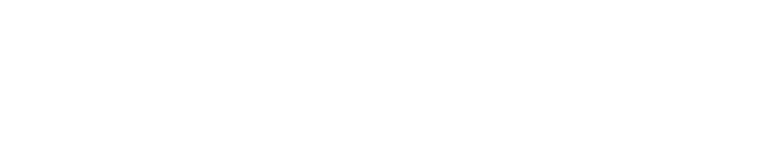
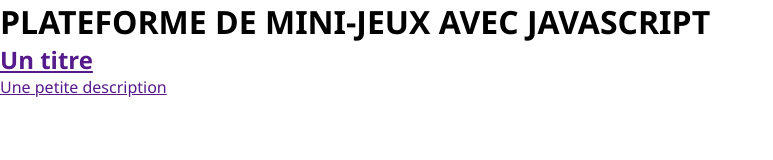
Before and after one commit to Uchiwa999/Mini_jeux_JS, a plain HTML site: page view/index.html in a window 1280 px wide. Shown: the whole page, without its empty margins (0-773 px from the left). Drawn offline with Linux system fonts and the light colour scheme.

Commit message:
création d'un template html de base

```diff
--- a/style/main.css
+++ b/style/main.css
@@ -0,0 +1,10 @@
+:root{
+    font-size: 16px;
+    font-family: 'Segoe UI', Tahoma, Geneva, Verdana, sans-serif;
+}
+
+*{
+    box-sizing: border-box;
+    margin: 0;
+    padding: 0;
+}
--- a/view/index.html
+++ b/view/index.html
@@ -8,5 +8,27 @@
     <link rel="stylesheet" href="/style/main.css"/>
     <script src="/javascript/main.js" defer></script>
   </head>
-  <body></body>
+  <body>
+    <header>
+      <nav>
+
+      </nav>
+    </header>
+    <main>
+      <h1>PLATEFORME DE MINI-JEUX AVEC <strong>JAVASCRIPT</strong></h1>
+      <!-- Section des mini-jeux proposés (les cartes) -->
+      <section>
+        <!-- Carte pour accéder à un mini-jeu -->
+        <a href="">
+          <article>
+            <h2>Un titre </h2>
+            <p>Une petite description</p>
+          </article>
+        </a>
+      </section>
+    </main>
+    <footer>
+
+    </footer>
+  </body>
 </html>
```
